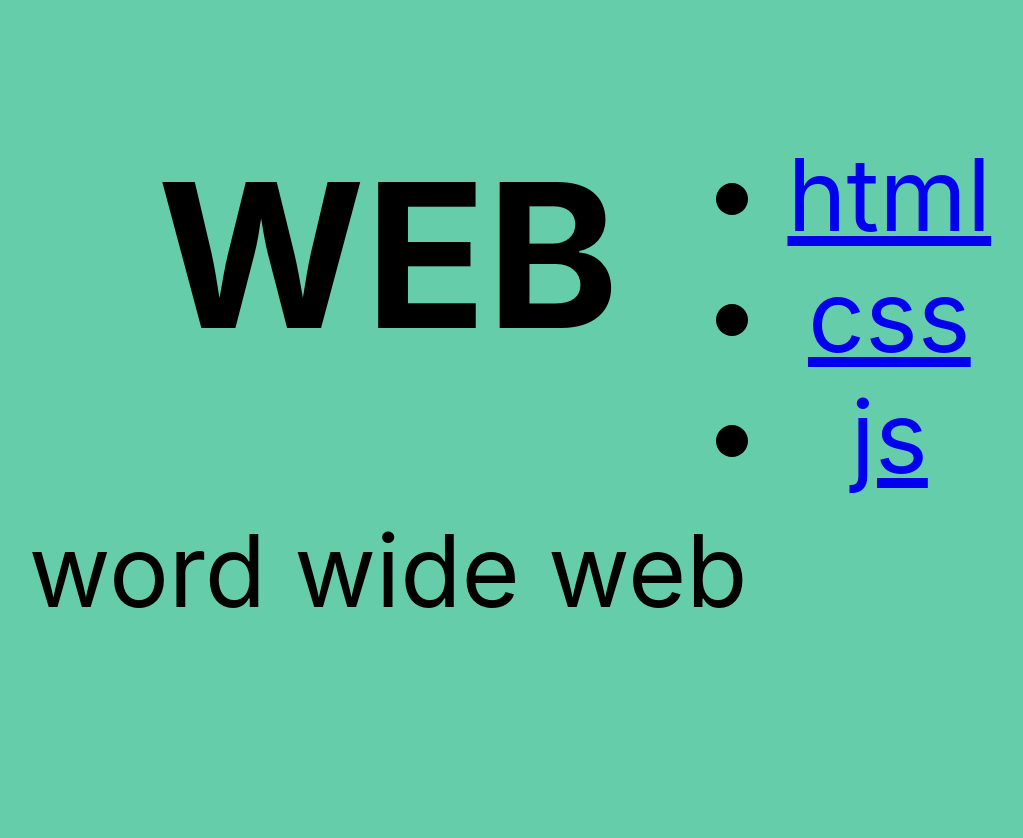
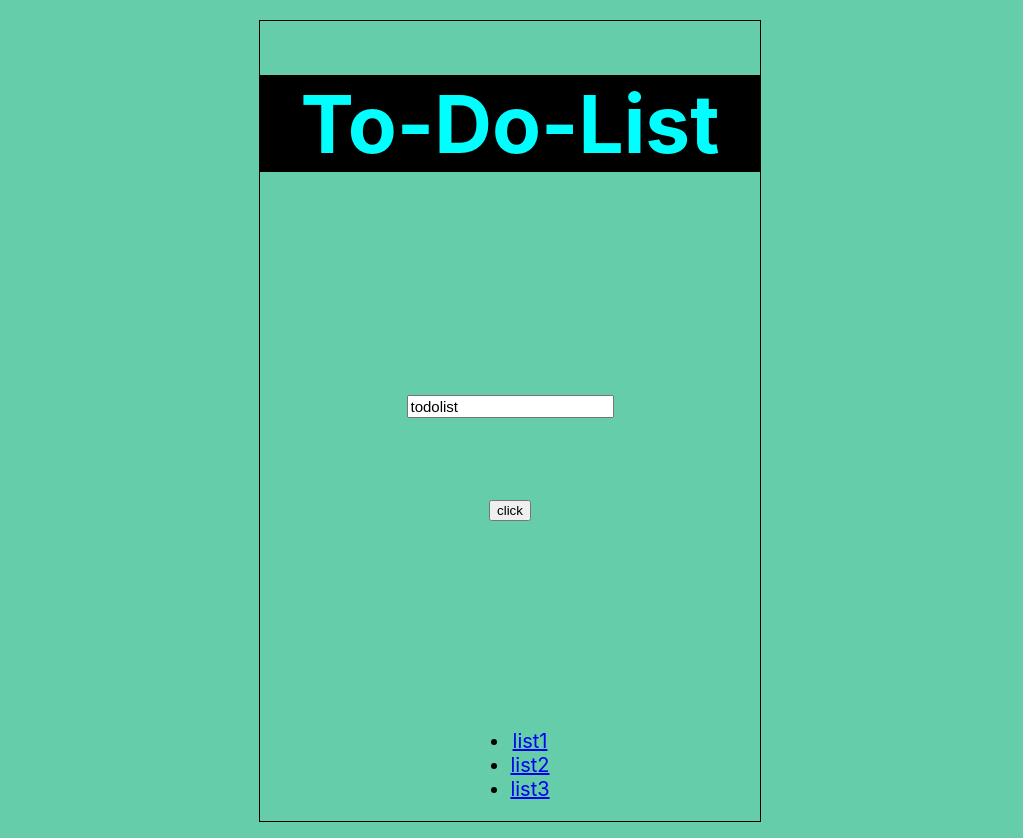
Before and after one commit to kirin059/react-practice, a React (Create React App) app: page / in a window 1280 px wide. Shown: the top 838 px of the page, without its empty margins (130-1153 px from the left). Before the commit the page ends 800 px from the top, so only its background shows below. Built offline with nearby package versions, Linux system fonts and the light colour scheme.

Commit message:
Add: 내용 수정

```diff
--- a/src/App.css
+++ b/src/App.css
@@ -1,31 +1,19 @@
 .App {
+    display: flex;
+    flex-direction: column;
+    justify-content: space-between;
+    margin: 20px auto;
+    padding: 0;
+    width: 500px;
+    height: 800px;
+    border: 1px solid black;
     text-align: center;
-}
-
-.App-logo {
-  height: 40vmin;
-  pointer-events: none;
 }
 
 @media (prefers-reduced-motion: no-preference) {
     .App-logo {
         animation: App-logo-spin infinite 20s linear;
     }
-}
-
-.App-header {
-  background-color: #282c34;
-  min-height: 100vh;
-  display: flex;
-  flex-direction: column;
-  align-items: center;
-  justify-content: center;
-  font-size: calc(10px + 2vmin);
-  color: white;
-}
-
-.App-link {
-  color: #61dafb;
 }
 
 @keyframes App-logo-spin {
--- a/src/App.js
+++ b/src/App.js
@@ -1,6 +1,7 @@
 import React, { Component } from "react";
 
-import Subject from "./components/Subject/Subject";
+import Header from "./components/Header/Header";
+import Input from "./components/Input/Input";
 import Content from "./components/Content/Content";
 
 import "./App.css";
@@ -9,11 +10,12 @@ class App extends Component {
     constructor(props) {
         super(props);
         this.state = {
-            subject: { title: "WEB", sub: "word wide web" },
+            header: { title: "To-Do-List" },
+            input: { title: "todolist", sub: "click" },
             content: [
-                { id: 1, title: "html", desc: "html is hypertext..." },
-                { id: 2, title: "css", desc: "css is for design..." },
-                { id: 3, title: "js", desc: "js is for interactive..." },
+                { id: 1, title: "list1", desc: "to do list(1)" },
+                { id: 2, title: "list2", desc: "to do list(2)" },
+                { id: 3, title: "list3", desc: "to do list(3)" },
             ],
         };
     }
@@ -21,7 +23,8 @@ class App extends Component {
     render() {
         return (
             <div className="App">
-                <Subject title={this.state.subject.title} sub={this.state.subject.sub}></Subject>
+                <Header title={this.state.header.title}></Header>
+                <Input title={this.state.input.title} sub={this.state.input.sub}></Input>
                 <Content data={this.state.content}></Content>
             </div>
         );
--- a/src/components/Content/Content.js
+++ b/src/components/Content/Content.js
@@ -11,9 +11,12 @@ class Content extends Component {
                 </li>,
             );
         }
+        const style = {
+            fontSize: "20px",
+        };
         return (
             <main>
-                <ul>{lists}</ul>
+                <ul style={style}>{lists}</ul>
             </main>
         );
     }
--- /dev/null
+++ b/src/components/Input/Input.js
@@ -0,0 +1,19 @@
+import { Component } from "react";
+
+class Input extends Component {
+    render() {
+        const style = {
+            display: "flex",
+            justifyContents: "center",
+            fontSize: "15px",
+        };
+        return (
+            <div className="Input">
+                <input style={style} value={this.props.title} type="text" />
+                <button>{this.props.sub}</button>
+            </div>
+        );
+    }
+}
+
+export default Input;
--- a/src/components/Subject/Subject.js
+++ /dev/null
@@ -1,14 +0,0 @@
-import { Component } from "react";
-
-class Subject extends Component {
-    render() {
-        return (
-            <header>
-                <h1>{this.props.title}</h1>
-                {this.props.sub}
-            </header>
-        );
-    }
-}
-
-export default Subject;
--- a/src/components/header/header.js
+++ b/src/components/header/header.js
@@ -0,0 +1,20 @@
+import { Component } from "react";
+
+class Header extends Component {
+    render() {
+        const style = {
+            width: "500px",
+            height: "auto",
+            color: "aqua",
+            backgroundColor: "black",
+            fontSize: "80px",
+        };
+        return (
+            <div className="Header">
+                <h1 style={style}>{this.props.title}</h1>
+            </div>
+        );
+    }
+}
+
+export default Header;
```
Also changed, not shown: src/components/header/header.scss (deleted), src/components/nav/nav.js (deleted), src/components/nav/nav.scss (deleted). Lines whose indentation alone changed are shown as unchanged.
